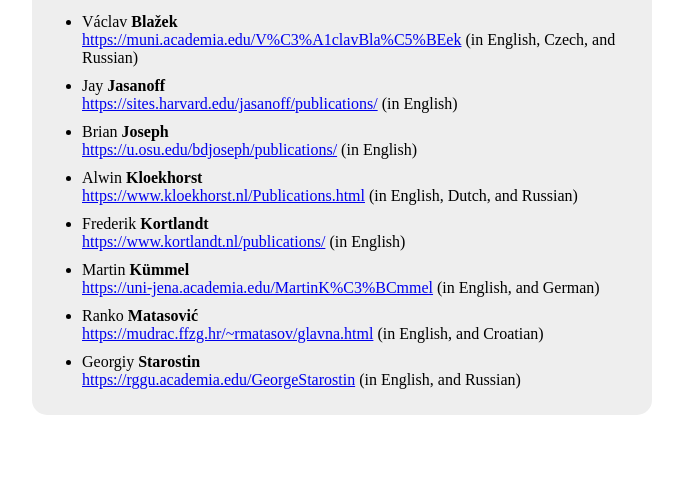
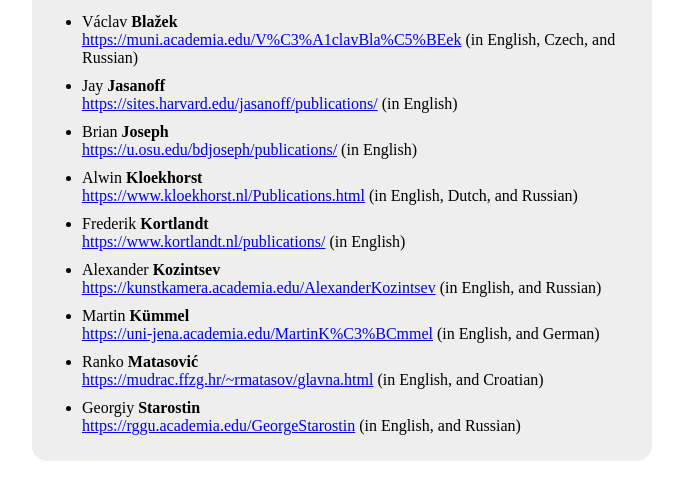
Before and after one commit to iescholars/iescholars.github.io, a plain HTML site: page index.html in a window 1280 px wide. Shown: the part 124-624 px from the top of the page, without its empty margins (298-981 px from the left). Drawn offline with Linux system fonts and the light colour scheme.

Commit message:
Adding Kozintsev

```diff
--- a/index.html
+++ b/index.html
@@ -18,6 +18,7 @@
 <li>Brian <b>Joseph</b><br /><a href="https://u.osu.edu/bdjoseph/publications/">https://u.osu.edu/bdjoseph/publications/</a> (in English)</li>
 <li>Alwin <b>Kloekhorst</b><br /><a href="https://www.kloekhorst.nl/Publications.html">https://www.kloekhorst.nl/Publications.html</a> (in English, Dutch, and Russian)</li>
 <li>Frederik <b>Kortlandt</b><br /><a href="https://www.kortlandt.nl/publications/">https://www.kortlandt.nl/publications/</a> (in English)</li>
+<li>Alexander <b>Kozintsev</b><br /><a href="https://kunstkamera.academia.edu/AlexanderKozintsev">https://kunstkamera.academia.edu/AlexanderKozintsev</a> (in English, and Russian)</li>
 <li>Martin <b>Kümmel</b><br /><a href="https://uni-jena.academia.edu/MartinKümmel">https://uni-jena.academia.edu/MartinK%C3%BCmmel</a> (in English, and German)</li>
 <li>Ranko <b>Matasović</b><br /><a href="https://mudrac.ffzg.hr/~rmatasov/glavna.html">https://mudrac.ffzg.hr/~rmatasov/glavna.html</a> (in English, and Croatian)</li>
 <li>Georgiy <b>Starostin</b><br /><a href="https://rggu.academia.edu/GeorgeStarostin">https://rggu.academia.edu/GeorgeStarostin</a> (in English, and Russian)</li>
```
